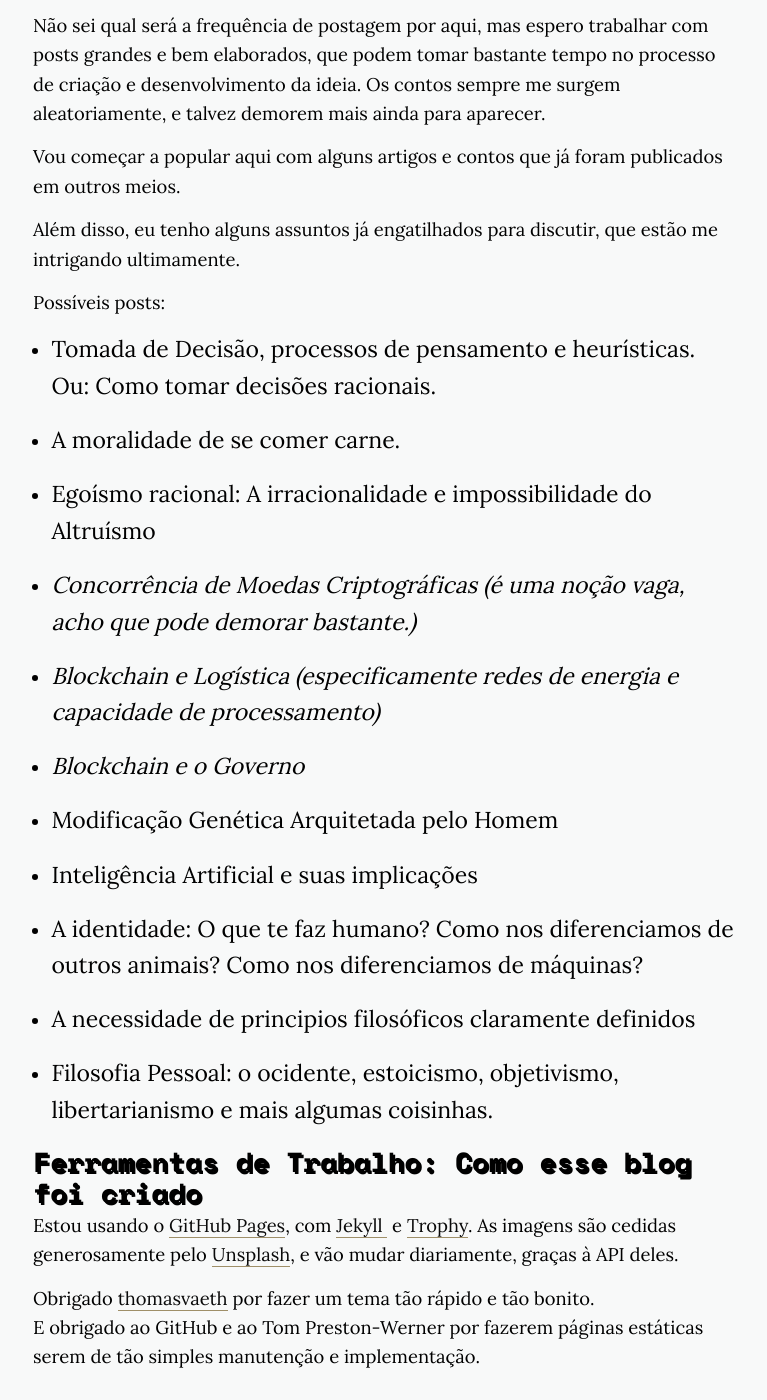
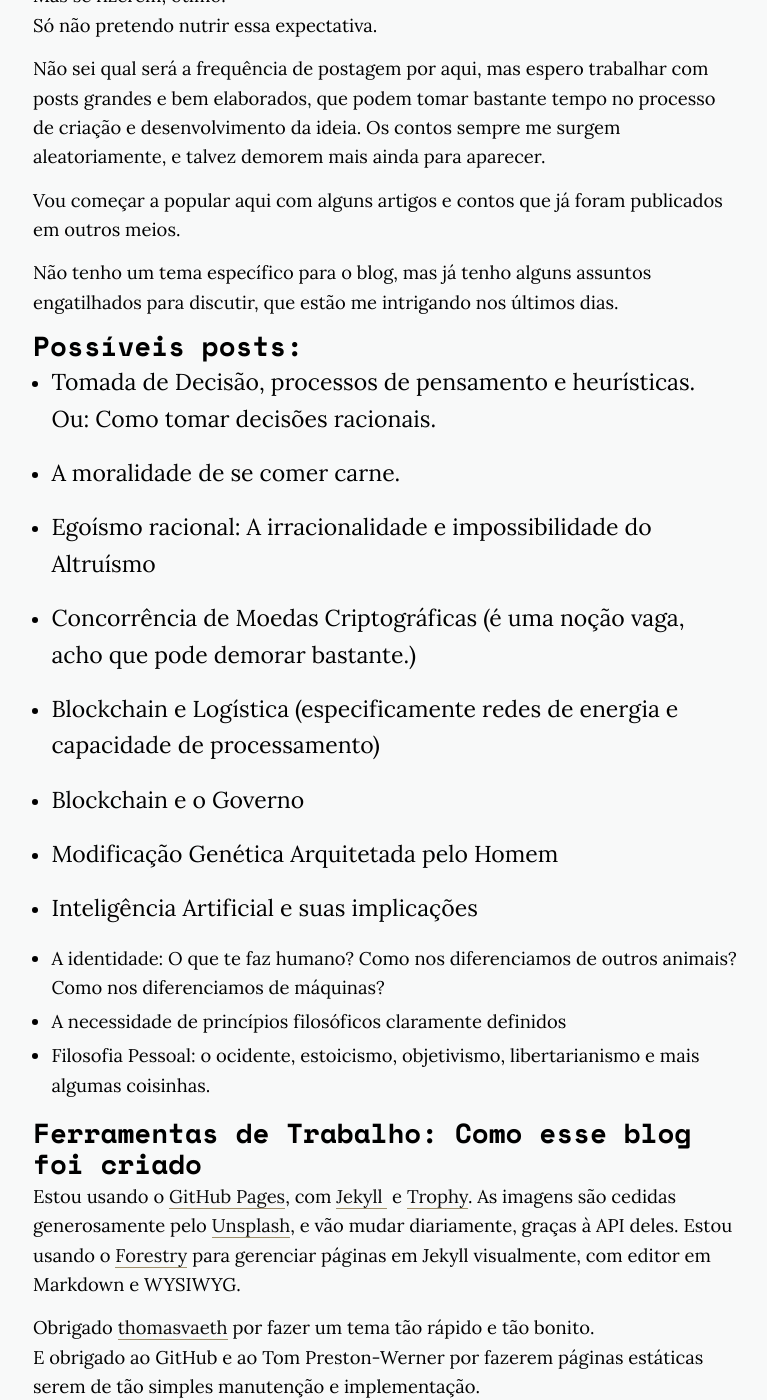
Before and after one commit to g-adamante/g-adamante.github.io, a Jekyll site: the page built from _posts/2016-09-07-craft-beer.markdown, in a window 1280 px wide and 1400 px high, scrolled down 1128 px. Shown: the whole window, without its empty margins (255-1022 px from the left). Built offline with Jekyll 4.4.1, drawn with Linux system fonts in a browser that asks for light colours; nearby versions of some CDN libraries.

Commit message:
Update from Forestry.io - 2016-09-07-craft-beer.markdown

```diff
--- a/_posts/2016-09-07-craft-beer.markdown
+++ b/_posts/2016-09-07-craft-beer.markdown
@@ -26,9 +28,9 @@ Não sei qual será a frequência de postagem por aqui, mas espero trabalhar com
 
 Vou começar a popular aqui com alguns artigos e contos que já foram publicados em outros meios.
 
-Além disso, eu tenho alguns assuntos já engatilhados para discutir, que estão me intrigando ultimamente.
+Não tenho um tema específico para o blog, mas já tenho alguns assuntos engatilhados para discutir, que estão me intrigando nos últimos dias.
 
-Possíveis posts:
+### Possíveis posts:
 
 *   Tomada de Decisão, processos de pensamento e heurísticas. Ou: Como tomar decisões racionais.
 
@@ -36,25 +38,23 @@ Possíveis posts:
 
 *   Egoísmo racional: A irracionalidade e impossibilidade do Altruísmo
 
-*   _Concorrência de Moedas Criptográficas (é uma noção vaga, acho que pode demorar bastante.)_
+*   Concorrência de Moedas Criptográficas (é uma noção vaga, acho que pode demorar bastante.)
 
-*   _Blockchain e Logística (especificamente redes de energia e capacidade de processamento)_
+*   Blockchain e Logística (especificamente redes de energia e capacidade de processamento)
 
-*   _Blockchain e o Governo_
+*   Blockchain e o Governo
 
 *   Modificação Genética Arquitetada pelo Homem
 
 *   Inteligência Artificial e suas implicações
 
 *   A identidade: O que te faz humano? Como nos diferenciamos de outros animais? Como nos diferenciamos de máquinas?
-
-*   A necessidade de principios filosóficos claramente definidos
-
+*   A necessidade de princípios filosóficos claramente definidos
 *   Filosofia Pessoal: o ocidente, estoicismo, objetivismo, libertarianismo e mais algumas coisinhas.
 
-### <span style="font-weight: normal;">Ferramentas de Trabalho: Como esse blog foi criado</span>
+### Ferramentas de Trabalho: Como esse blog foi criado
 
-Estou usando o [GitHub Pages](https://pages.github.com/), com [Jekyll ](https://jekyllrb.com/) e [Trophy](https://github.com/thomasvaeth/trophy-jekyll). As imagens são cedidas generosamente pelo [Unsplash](https://unsplash.com/), e vão mudar diariamente, graças à API deles.
+Estou usando o [GitHub Pages](https://pages.github.com/), com [Jekyll ](https://jekyllrb.com/) e [Trophy](https://github.com/thomasvaeth/trophy-jekyll). As imagens são cedidas generosamente pelo [Unsplash](https://unsplash.com/), e vão mudar diariamente, graças à API deles. Estou usando o [Forestry](https://forestry.io) para gerenciar páginas em Jekyll visualmente, com editor em Markdown e WYSIWYG.
 
 Obrigado [thomasvaeth](https://github.com/thomasvaeth) por fazer um tema tão rápido e tão bonito.
 E obrigado ao GitHub e ao Tom Preston-Werner por fazerem páginas estáticas serem de tão simples manutenção e implementação.
```
Also changed, not shown: other parts of _posts/2016-09-07-craft-beer.markdown (+2 -0 lines).
